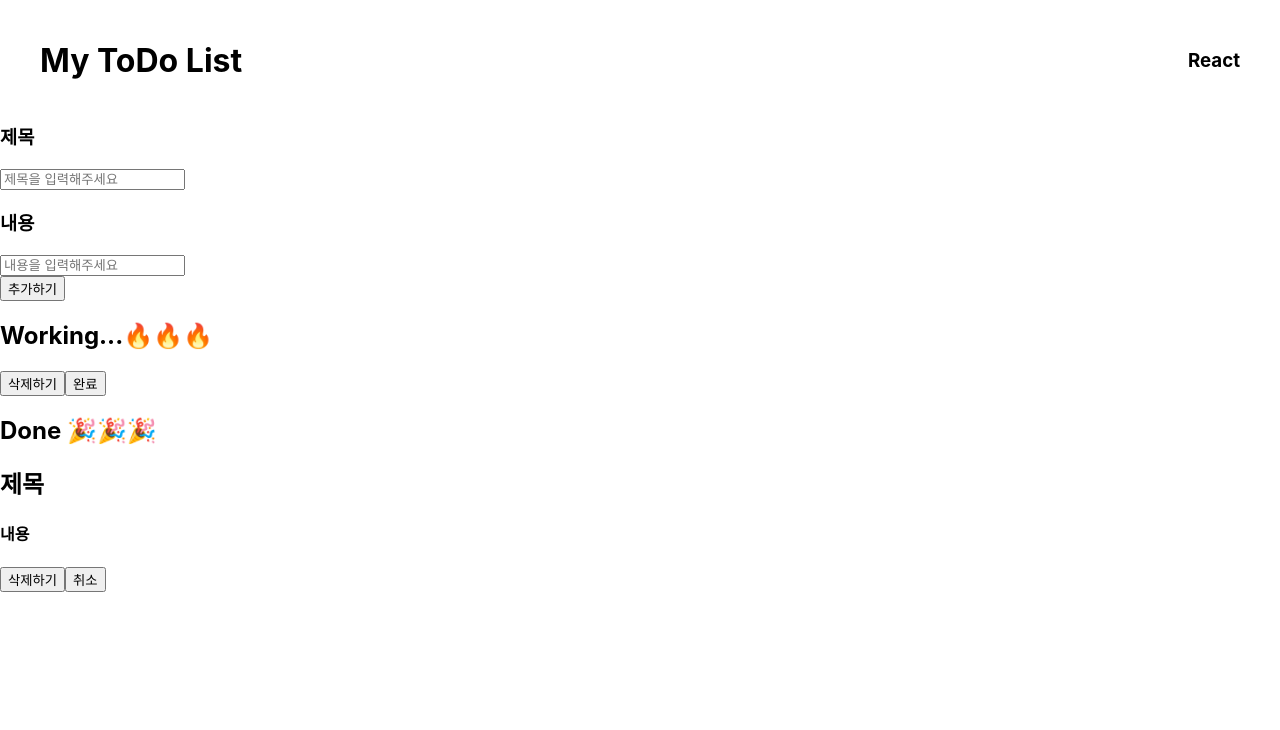
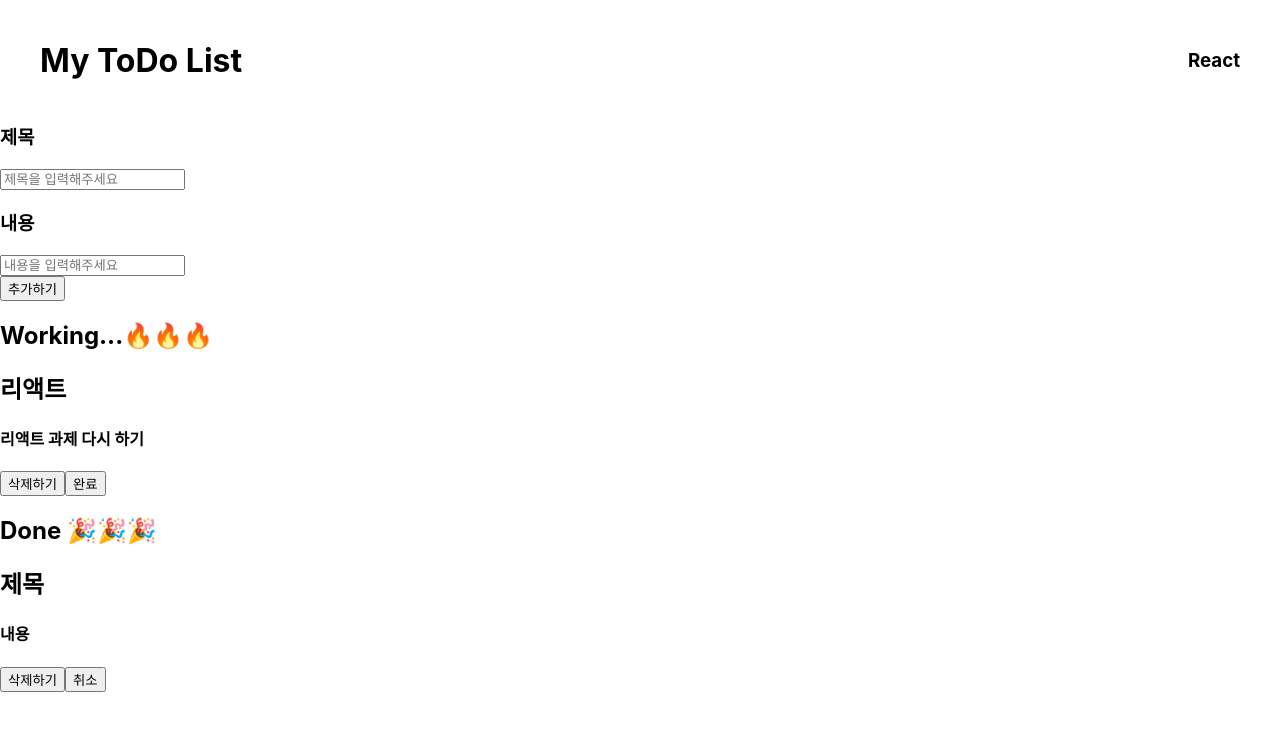
Before and after one commit to YS739/React_ToDoList_Again, a React (Create React App) app: page / in a window 1280 px wide. Shown: the top 730 px of the page. Built offline with nearby package versions, Linux system fonts and the light colour scheme.

Commit message:
fixed auto add list before put add btn done initialize after push add btn use props properly - fixed auto add

```diff
--- a/src/App.js
+++ b/src/App.js
@@ -21,14 +21,16 @@ const App = () => {
   const [title, setTitle] = useState("");
   const [body, setBody] = useState("");
 
+  // 추가하기 버튼을 누르면 새로운 ToDo가 추가
   const onAddToDoHandler = () => {
     const newToDoS = {
       id: toDoS.length + 1,
-      title: { setTitle },
-      body: { setBody },
+      title: title,
+      body: body,
       isDone: false,
     };
     setToDoS([...toDoS, newToDoS]);
+    // input 초기화
     setTitle("");
     setBody("");
   };
@@ -62,8 +64,8 @@ const App = () => {
           return (
             <WorkingList
               toDo={toDo}
-              title={title}
-              body={body}
+              title={toDo.title}
+              body={toDo.body}
               // isDone={isDone}
               key={toDo.id}
             ></WorkingList>
```
